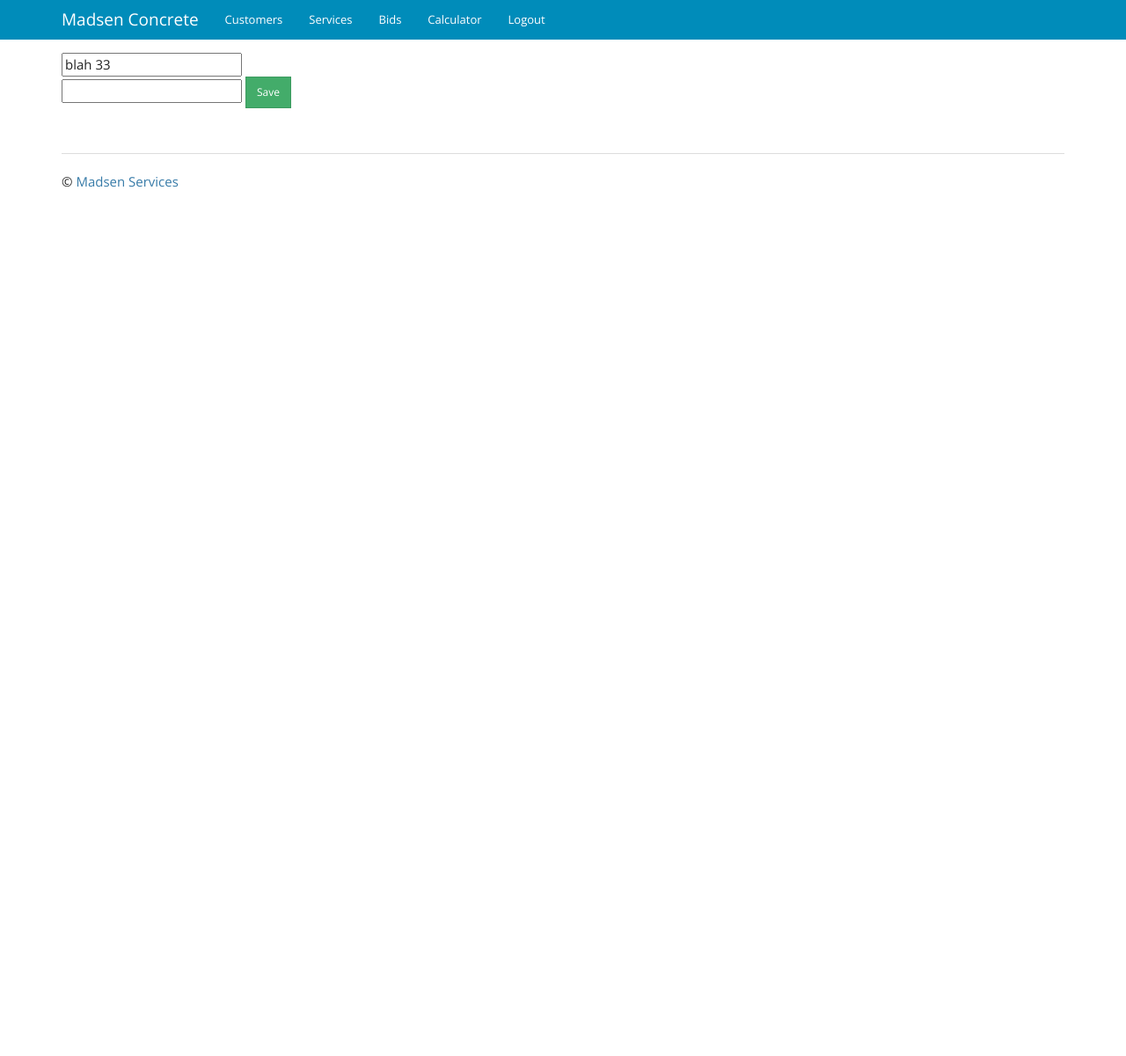
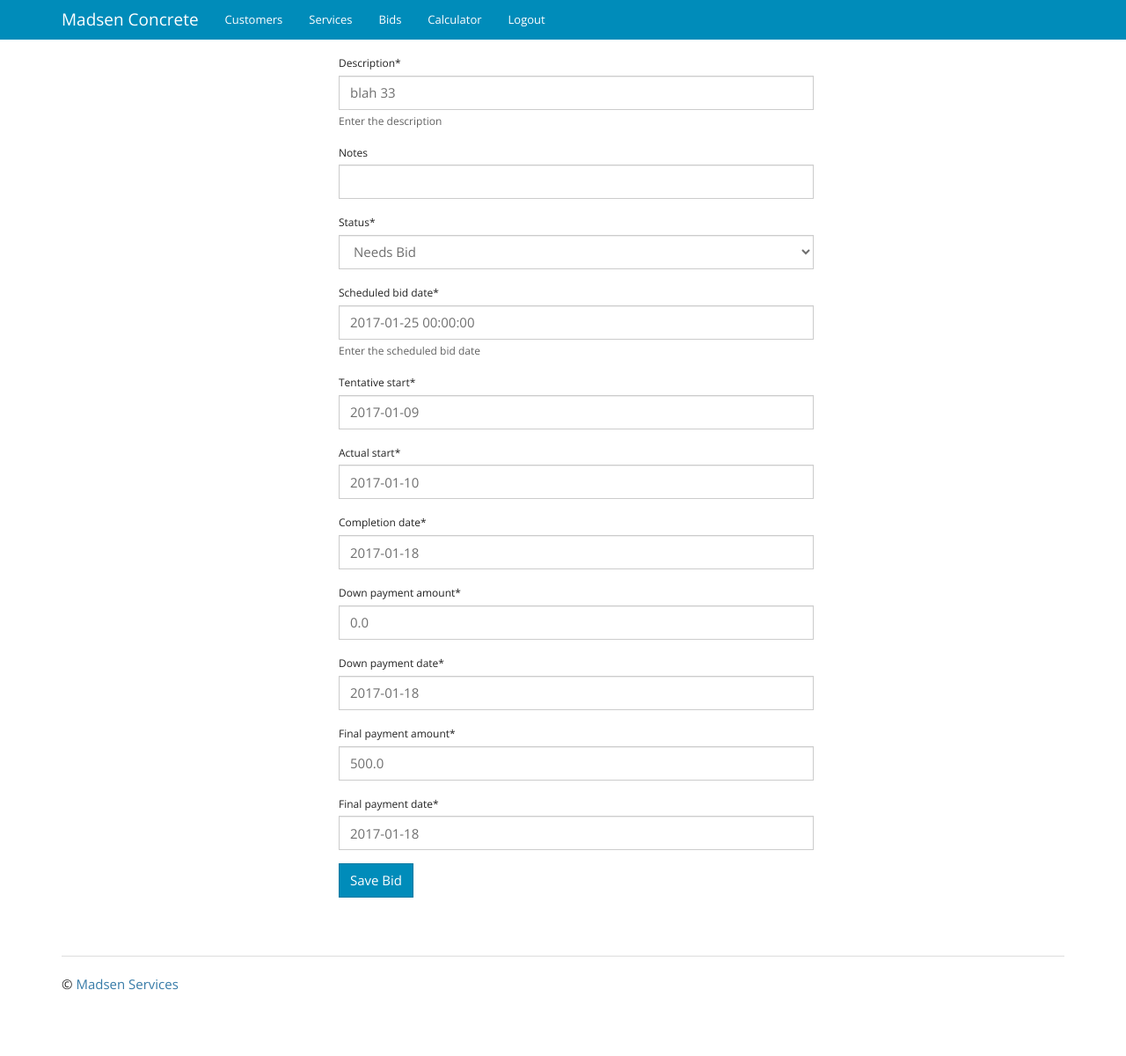
Before and after one commit to ande0581/concrete, a Django app: page /bid/1/update/ in a window 1280 px wide. Shown: the whole page at 88% size. Before the commit the page ends 213 px from the top, so only its background shows below. Run offline with Django 3.2, Linux system fonts and the light colour scheme; data comes from the database, SQL or seed files in the repository; both versions use the stored data as it was after the commit; some libraries are stand-ins or nearby versions.

Commit message:
timepicker working with django crispy forms

```diff
--- a/src/bid/forms.py
+++ b/src/bid/forms.py
@@ -1,14 +1,22 @@
 from django import forms
 from bid.models import Bid
+
+from crispy_forms.helper import FormHelper
+from crispy_forms.layout import Submit
 
 
 class BidInitialForm(forms.ModelForm):
     description = forms.CharField(max_length=2000, widget=forms.Textarea(attrs={'rows': 3, 'cols': 20}))
     scheduled_bid_date = forms.DateTimeField()
+    notes = forms.CharField(required=True)
 
     class Meta:
         model = Bid
-        fields = ('description', 'scheduled_bid_date')
+        fields = ('description', 'scheduled_bid_date', 'notes')
+
+    helper = FormHelper()
+    helper.form_method = 'POST'
+    helper.add_input(Submit('login', 'Save Bid', css_class='btn=primary'))
 
 
 class BidForm(forms.ModelForm):
@@ -17,4 +25,42 @@ class BidForm(forms.ModelForm):
 
     class Meta:
         model = Bid
-        fields = ('description', 'scheduled_bid_date')
+        fields = ('description', 'notes', 'status', 'scheduled_bid_date',
+                  'tentative_start', 'actual_start', 'completion_date', 'down_payment_amount', 'down_payment_date',
+                  'final_payment_amount', 'final_payment_date')
+
+    helper = FormHelper()
+    helper.form_method = 'POST'
+    helper.add_input(Submit('login', 'Save Bid', css_class='btn=primary'))
+
+
+
+"""
+https://godjango.com/29-crispy-forms/
+from crispy_forms.helper import FormHelper
+from crispy_forms.layout import Submit, Layout, Field
+from crispy_forms.bootstrap import (
+    PrependedText, PrependedAppendedText, FormActions)
+
+
+class CreditCardForm(forms.Form):
+    fullname = forms.CharField(label="Full Name", required=True)
+    card_number = forms.CharField(label="Card", required=True, max_length=16)
+    expire = forms.DateField(label="Expire Date", input_formats=['%m/%y'])
+    ccv = forms.IntegerField(label="ccv")
+    notes = forms.CharField(label="Order Notes", widget=forms.Textarea())
+
+    helper = FormHelper()
+    helper.form_method = 'POST'
+    helper.form_class = 'form-horizontal'
+    helper.label_class = 'col-sm-2'
+    helper.field_class = 'col-sm-4'
+    helper.layout = Layout(
+        Field('fullname', css_class='input-sm'),
+        Field('card_number', css_class='input-sm'),
+        Field('expire', css_class='input-sm'),
+        Field('ccv', css_class='input-sm'),
+        Field('notes', rows=3),
+        FormActions(Submit('purchase', 'purchase', css_class='btn-primary'))
+    )
+"""
--- a/src/templates/base.html
+++ b/src/templates/base.html
@@ -73,7 +73,7 @@
 
     <script type="text/javascript">
      $(function() {
-        $('#scheduled_bid_date').datetimepicker({
+        $('#id_scheduled_bid_date').datetimepicker({
         dateFormat: 'yy-mm-dd',
         timeFormat: 'HH:mm:ss',
         showSecond: false,
@@ -82,45 +82,45 @@
      });
      </script>
 
-    <!--<script type="text/javascript">-->
-     <!--$(function() {-->
-        <!--$('#tentative_start').datepicker({-->
-        <!--dateFormat: 'yy-mm-dd'-->
-         <!--});-->
-     <!--});-->
-     <!--</script>-->
+    <script type="text/javascript">
+     $(function() {
+        $('#id_tentative_start').datepicker({
+        dateFormat: 'yy-mm-dd'
+         });
+     });
+     </script>
 
-    <!--<script type="text/javascript">-->
-     <!--$(function() {-->
-        <!--$('#actual_start').datepicker({-->
-        <!--dateFormat: 'yy-mm-dd'-->
-         <!--});-->
-    <!--});-->
-     <!--</script>-->
+    <script type="text/javascript">
+     $(function() {
+        $('#id_actual_start').datepicker({
+        dateFormat: 'yy-mm-dd'
+         });
+    });
+     </script>
 
-    <!--<script type="text/javascript">-->
-     <!--$(function() {-->
-        <!--$('#completion_date').datepicker({-->
-        <!--dateFormat: 'yy-mm-dd'-->
-         <!--});-->
-    <!--});-->
-     <!--</script>-->
+    <script type="text/javascript">
+     $(function() {
+        $('#id_completion_date').datepicker({
+        dateFormat: 'yy-mm-dd'
+         });
+    });
+     </script>
 
-      <!--<script type="text/javascript">-->
-     <!--$(function() {-->
-        <!--$('#down_payment_date').datepicker({-->
-        <!--dateFormat: 'yy-mm-dd'-->
-         <!--});-->
-    <!--});-->
-     <!--</script>-->
+      <script type="text/javascript">
+     $(function() {
+        $('#id_down_payment_date').datepicker({
+        dateFormat: 'yy-mm-dd'
+         });
+    });
+     </script>
 
-      <!--<script type="text/javascript">-->
-     <!--$(function() {-->
-        <!--$('#final_payment_date').datepicker({-->
-        <!--dateFormat: 'yy-mm-dd'-->
-         <!--});-->
-    <!--});-->
-     <!--</script>-->
+      <script type="text/javascript">
+     $(function() {
+        $('#id_final_payment_date').datepicker({
+        dateFormat: 'yy-mm-dd'
+         });
+    });
+     </script>
 
   </body>
 </html>
--- a/src/templates/bid/bid_form.html
+++ b/src/templates/bid/bid_form.html
@@ -1,13 +1,7 @@
 {% extends "base.html" %}
-{% load crispy_forms_tags %}
 
 {% block content %}
 
-<form method="POST" action=""> {% csrf_token %}
-    {{ form.description }}
-    <br>
-    <input type="text" name="scheduled_bid_date" id="scheduled_bid_date" value="">
-    <button class="btn btn-sm btn-success" type="submit">Save</button>
-</form>
+{% include 'single_form1.html' %}
 
-{% endblock %}
+{% endblock content %}
--- /dev/null
+++ b/src/templates/single_form1.html
@@ -0,0 +1,9 @@
+{% load crispy_forms_tags %}
+
+<div class="container">
+    <div class="col-sm-6 col-sm-offset-3">
+
+        {% crispy form %}
+
+    </div>
+</div>
```
Also changed, not shown: src/templates/single_form_noncrispy.html (+13 -0 lines), src/db.sqlite3.
